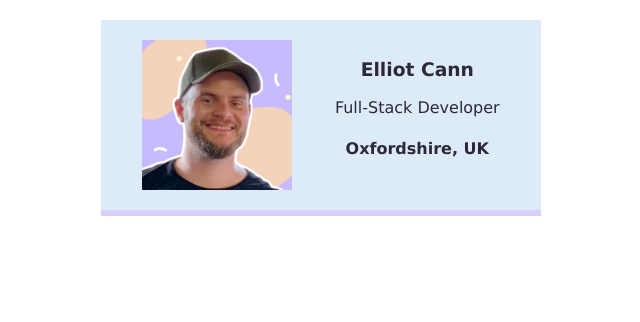
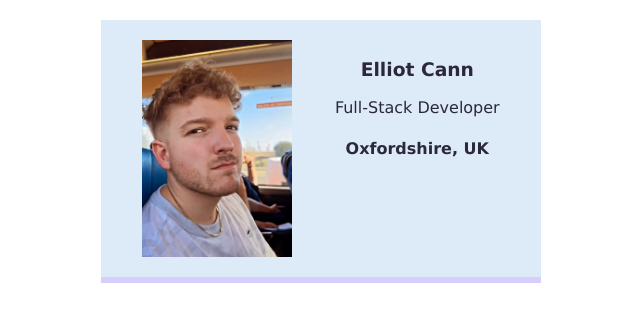
Before and after one commit to elliotcann/business-card, a plain HTML site: page index.html in a window 1280 px wide. Shown: the whole page, without its empty margins (319-959 px from the left). Drawn offline with Linux system fonts and the light colour scheme.

Commit message:
Update index.html content

```diff
--- a/index.html
+++ b/index.html
@@ -4,7 +4,7 @@
     </head>
     <body>
         <div class="card">
-            <img class="avatar" src="images/per.png">
+            <img class="avatar" src="images/elliotcann.jpeg">
             <div >
                 <h3>Elliot Cann</h3>
                 <p>Full-Stack Developer</p>
```
Also changed, not shown: images/elliotcann.jpeg (added), images/per.png (deleted), 2 other files.
